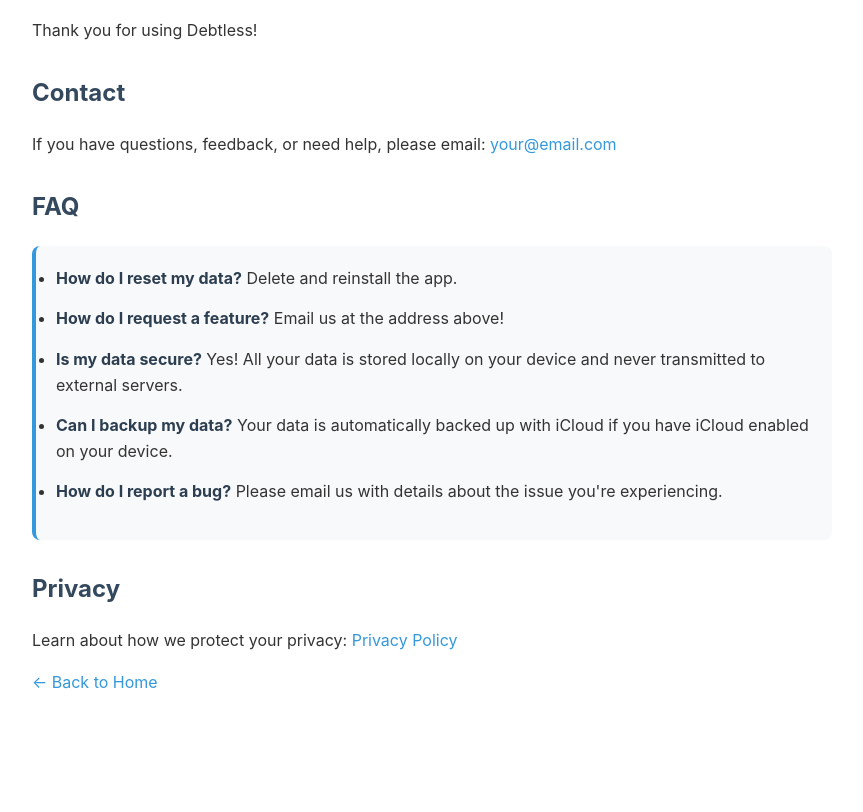
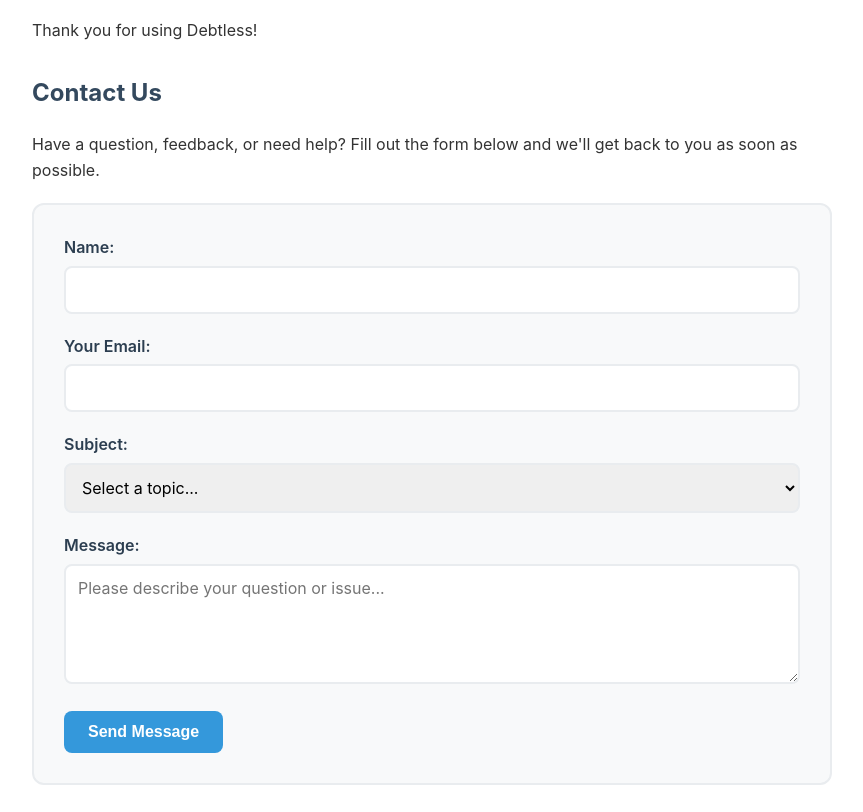
Before and after one commit to loganjmoore/debtless-pages, a plain HTML site: page support.html in a window 1280 px wide. Shown: the part 108-920 px from the top of the page, without its empty margins (208-1071 px from the left). Before the commit the page ends 839 px from the top, so only its background shows below. Drawn offline with Linux system fonts and the light colour scheme.

Commit message:
Add contact form with Formspree integration

```diff
--- a/support.html
+++ b/support.html
@@ -41,27 +41,155 @@
     strong {
       color: #2c3e50;
     }
+    .contact-form {
+      background-color: #f8f9fa;
+      padding: 30px;
+      border-radius: 12px;
+      border: 2px solid #e9ecef;
+      margin: 20px 0;
+    }
+    .form-group {
+      margin-bottom: 20px;
+    }
+    label {
+      display: block;
+      margin-bottom: 5px;
+      font-weight: 600;
+      color: #2c3e50;
+    }
+    input, textarea, select {
+      width: 100%;
+      padding: 12px;
+      border: 2px solid #e9ecef;
+      border-radius: 8px;
+      font-size: 16px;
+      font-family: inherit;
+      box-sizing: border-box;
+    }
+    input:focus, textarea:focus, select:focus {
+      outline: none;
+      border-color: #3498db;
+    }
+    textarea {
+      resize: vertical;
+      min-height: 120px;
+    }
+    button {
+      background-color: #3498db;
+      color: white;
+      padding: 12px 24px;
+      border: none;
+      border-radius: 8px;
+      font-size: 16px;
+      font-weight: 600;
+      cursor: pointer;
+      transition: background-color 0.3s ease;
+    }
+    button:hover {
+      background-color: #2980b9;
+    }
+    .success-message {
+      background-color: #d4edda;
+      color: #155724;
+      padding: 15px;
+      border-radius: 8px;
+      border: 1px solid #c3e6cb;
+      margin-top: 20px;
+      display: none;
+    }
   </style>
 </head>
 <body>
   <h1>Debtless App Support</h1>
   <p>Thank you for using Debtless!</p>
 
-  <h2>Contact</h2>
-  <p>If you have questions, feedback, or need help, please email: <a href="mailto:your@email.com">your@email.com</a></p>
+  <h2>Contact Us</h2>
+  <p>Have a question, feedback, or need help? Fill out the form below and we'll get back to you as soon as possible.</p>
+
+  <div class="contact-form">
+    <form action="https://formspree.io/f/mldlryev" method="POST">
+      <div class="form-group">
+        <label for="name">Name:</label>
+        <input type="text" id="name" name="name" required>
+      </div>
+
+      <div class="form-group">
+        <label for="email">Your Email:</label>
+        <input type="email" id="email" name="email" required>
+      </div>
+
+      <div class="form-group">
+        <label for="subject">Subject:</label>
+        <select id="subject" name="subject" required>
+          <option value="">Select a topic...</option>
+          <option value="General Question">General Question</option>
+          <option value="Bug Report">Bug Report</option>
+          <option value="Feature Request">Feature Request</option>
+          <option value="Support Request">Support Request</option>
+          <option value="Other">Other</option>
+        </select>
+      </div>
+
+      <div class="form-group">
+        <label for="message">Message:</label>
+        <textarea id="message" name="message" placeholder="Please describe your question or issue..." required></textarea>
+      </div>
+
+      <button type="submit">Send Message</button>
+    </form>
+
+    <div class="success-message" id="success-message">
+      Thank you! Your message has been sent. We'll get back to you soon.
+    </div>
+  </div>
 
   <h2>FAQ</h2>
   <ul>
     <li><strong>How do I reset my data?</strong> Delete and reinstall the app.</li>
-    <li><strong>How do I request a feature?</strong> Email us at the address above!</li>
+    <li><strong>How do I request a feature?</strong> Use the contact form above!</li>
     <li><strong>Is my data secure?</strong> Yes! All your data is stored locally on your device and never transmitted to external servers.</li>
     <li><strong>Can I backup my data?</strong> Your data is automatically backed up with iCloud if you have iCloud enabled on your device.</li>
-    <li><strong>How do I report a bug?</strong> Please email us with details about the issue you're experiencing.</li>
+    <li><strong>How do I report a bug?</strong> Please use the contact form above with details about the issue you're experiencing.</li>
   </ul>
 
   <h2>Privacy</h2>
   <p>Learn about how we protect your privacy: <a href="privacy.html">Privacy Policy</a></p>
 
   <p><a href="index.html">← Back to Home</a></p>
+
+  <script>
+    // Handle form submission
+    const form = document.querySelector('form');
+    const successMessage = document.getElementById('success-message');
+
+    form.addEventListener('submit', function(e) {
+      e.preventDefault();
+
+      // Get form data
+      const formData = new FormData(form);
+
+      // Submit to Formspree
+      fetch(form.action, {
+        method: 'POST',
+        body: formData,
+        headers: {
+          'Accept': 'application/json'
+        }
+      })
+      .then(response => {
+        if (response.ok) {
+          // Show success message
+          form.style.display = 'none';
+          successMessage.style.display = 'block';
+          form.reset();
+        } else {
+          alert('There was an error sending your message. Please try again.');
+        }
+      })
+      .catch(error => {
+        alert('There was an error sending your message. Please try again.');
+      });
+    });
+  </script>
 </body>
 </html>
```
